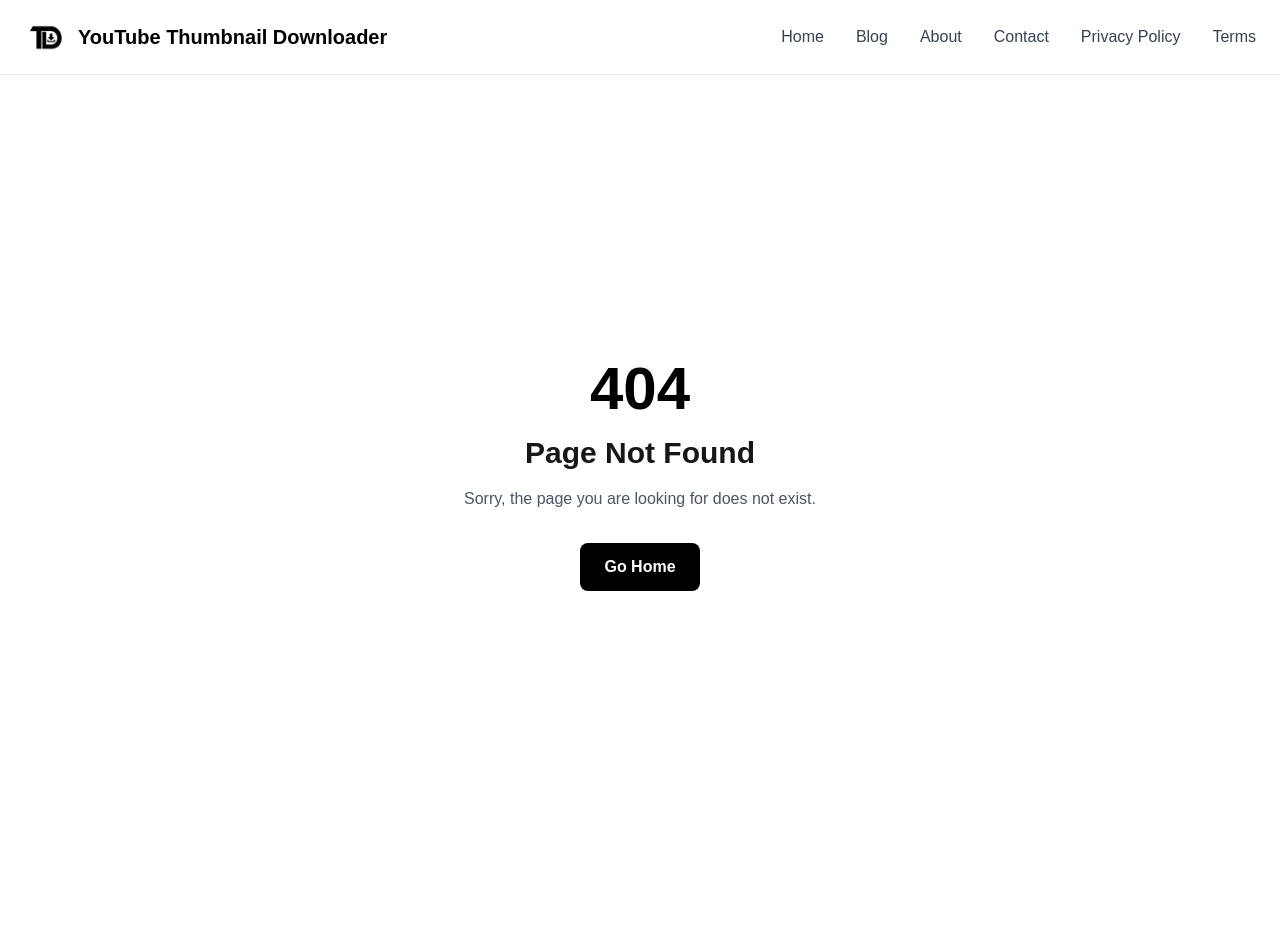
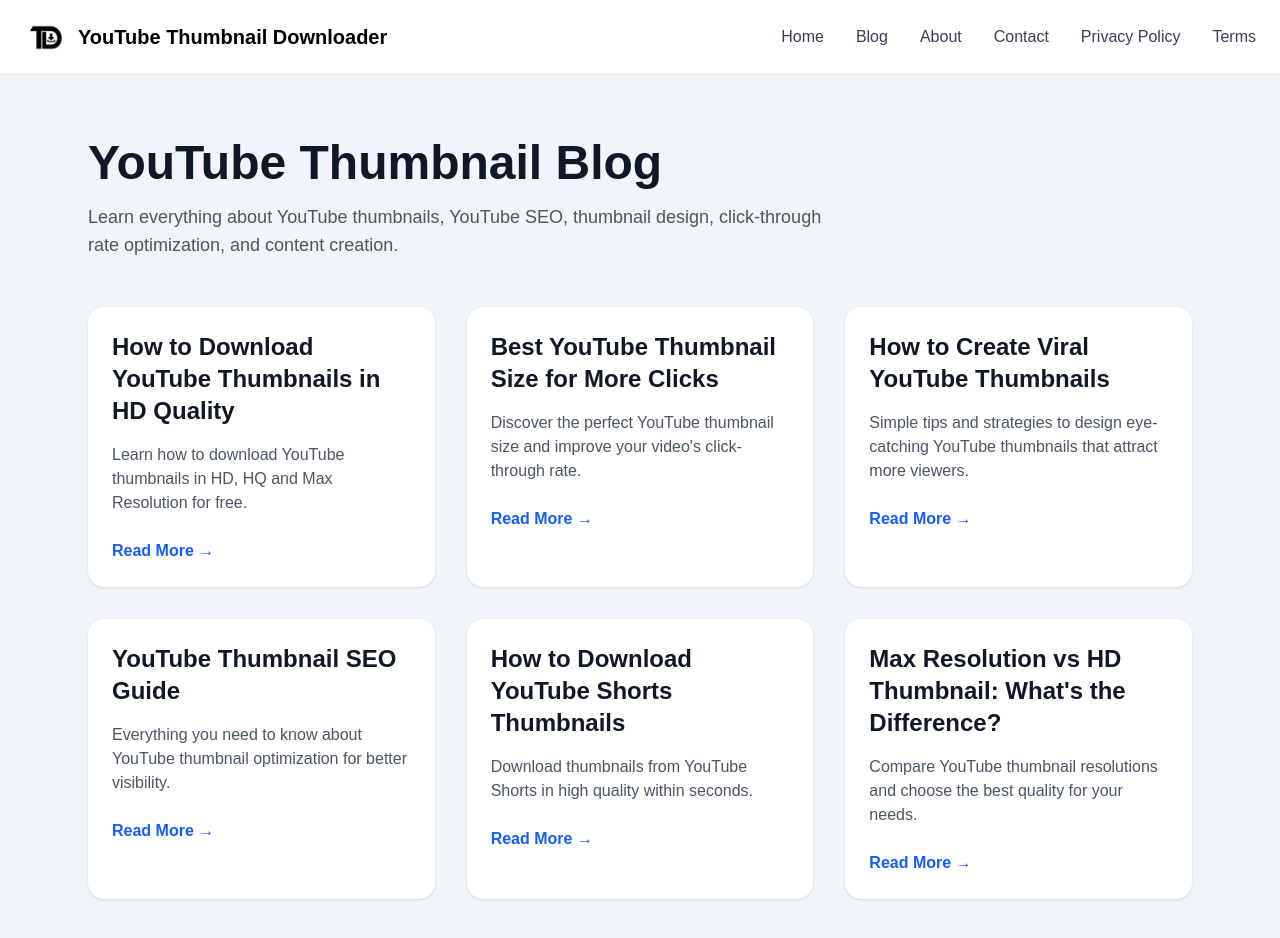
Before and after one commit to amazonzoo515-bot/creatorpilot-ai, a Next.js app in the folder app/: page /blog in a window 1280 px wide. Before the commit this address had no page. Shown: the top 938 px of the page. Before the commit the page ends 875 px from the top, so only its background shows below. Built offline with nearby package versions, Linux system fonts and the light colour scheme.

Commit message:
Create SEO-friendly blog landing page

```diff
--- /dev/null
+++ b/app/app/blog/page.tsx
@@ -0,0 +1,81 @@
+import Link from "next/link";
+
+export default function BlogPage() {
+  const posts = [
+    {
+      title: "How to Download YouTube Thumbnails in HD Quality",
+      slug: "#",
+      description:
+        "Learn how to download YouTube thumbnails in HD, HQ and Max Resolution for free.",
+    },
+    {
+      title: "Best YouTube Thumbnail Size for More Clicks",
+      slug: "#",
+      description:
+        "Discover the perfect YouTube thumbnail size and improve your video's click-through rate.",
+    },
+    {
+      title: "How to Create Viral YouTube Thumbnails",
+      slug: "#",
+      description:
+        "Simple tips and strategies to design eye-catching YouTube thumbnails that attract more viewers.",
+    },
+    {
+      title: "YouTube Thumbnail SEO Guide",
+      slug: "#",
+      description:
+        "Everything you need to know about YouTube thumbnail optimization for better visibility.",
+    },
+    {
+      title: "How to Download YouTube Shorts Thumbnails",
+      slug: "#",
+      description:
+        "Download thumbnails from YouTube Shorts in high quality within seconds.",
+    },
+    {
+      title: "Max Resolution vs HD Thumbnail: What's the Difference?",
+      slug: "#",
+      description:
+        "Compare YouTube thumbnail resolutions and choose the best quality for your needs.",
+    },
+  ];
+
+  return (
+    <main className="min-h-screen bg-slate-100">
+      <section className="mx-auto max-w-6xl px-6 py-16">
+        <h1 className="text-5xl font-extrabold text-gray-900">
+          YouTube Thumbnail Blog
+        </h1>
+
+        <p className="mt-4 max-w-3xl text-lg text-gray-600">
+          Learn everything about YouTube thumbnails, YouTube SEO, thumbnail
+          design, click-through rate optimization, and content creation.
+        </p>
+
+        <div className="mt-12 grid gap-8 md:grid-cols-2 lg:grid-cols-3">
+          {posts.map((post) => (
+            <article
+              key={post.title}
+              className="rounded-2xl bg-white p-6 shadow-sm"
+            >
+              <h2 className="text-2xl font-bold text-gray-900">
+                {post.title}
+              </h2>
+
+              <p className="mt-4 text-gray-600">
+                {post.description}
+              </p>
+
+              <Link
+                href={post.slug}
+                className="mt-6 inline-block font-semibold text-blue-600 hover:underline"
+              >
+                Read More →
+              </Link>
+            </article>
+          ))}
+        </div>
+      </section>
+    </main>
+  );
+}
```
